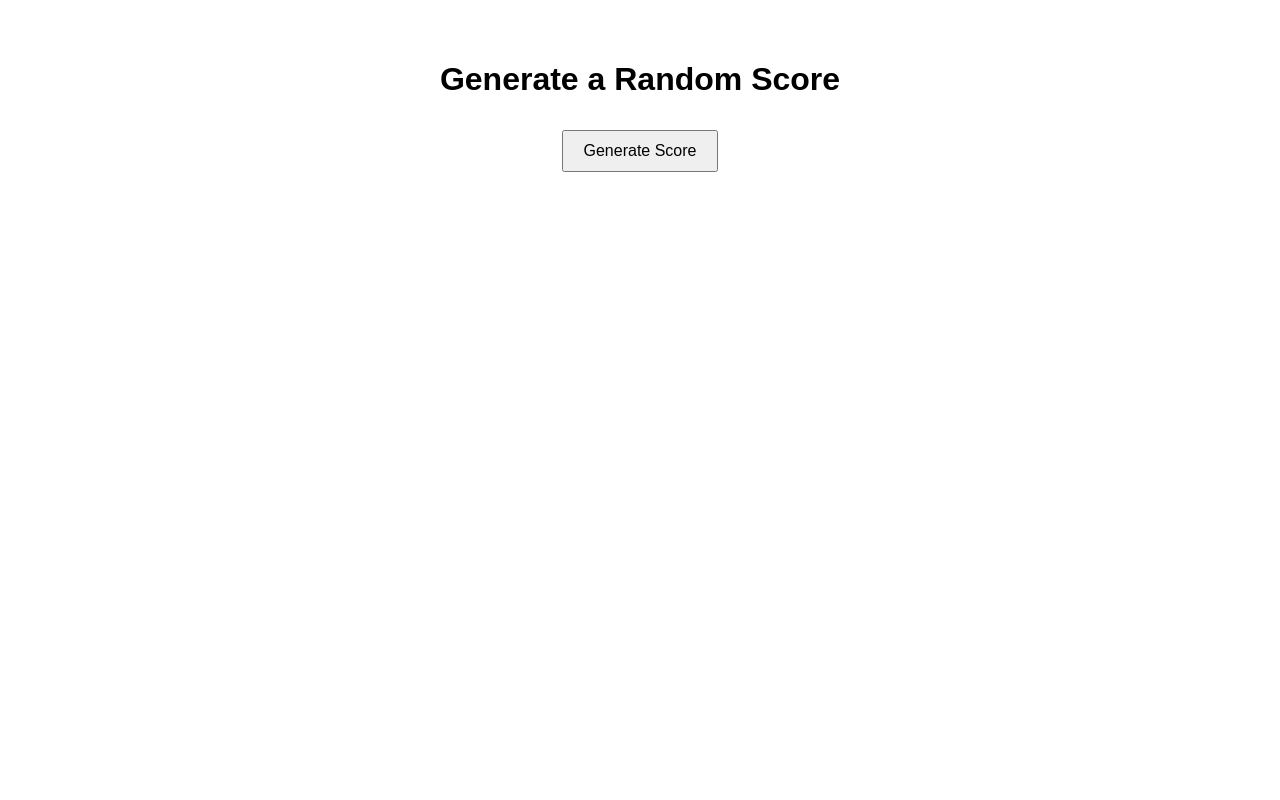
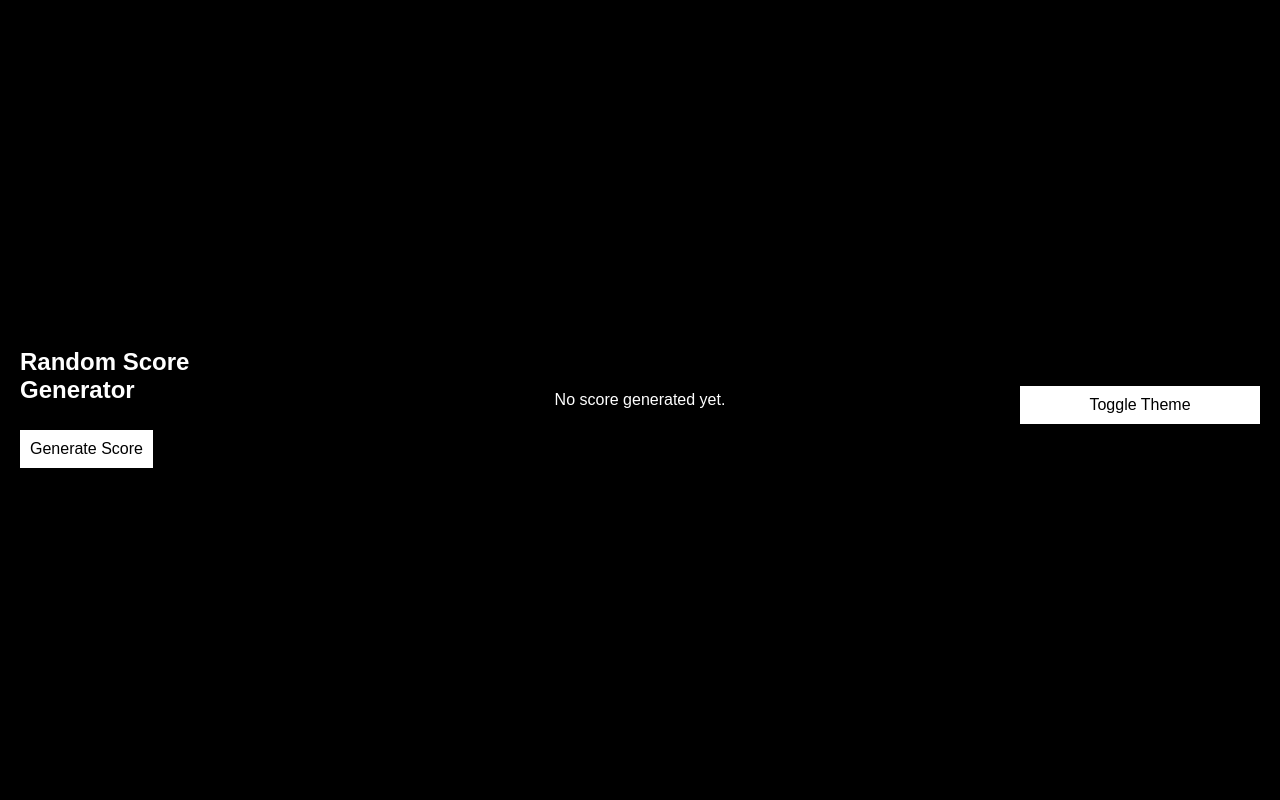
Before and after one commit to capadobatman/sheet-generator, a Flask app: page / in a window 1280 px wide. Run offline with Flask 3, Linux system fonts and the light colour scheme.

Commit message:
light/dark theme

```diff
--- a/app/templates/index.html
+++ b/app/templates/index.html
@@ -5,34 +5,96 @@
   <title>Random Score Generator</title>
   <style>
     body {
+      margin: 0;
+      padding: 0;
       font-family: sans-serif;
-      text-align: center;
-      padding: 2em;
+      background-color: #000;
+      color: #fff;
+    }
+
+    .container {
+      display: flex;
+      height: 100vh;
+    }
+
+    .left, .right {
+      width: 20%;
+      padding: 20px;
+      display: flex;
+      flex-direction: column;
+      justify-content: center;
+    }
+
+    .center {
+      width: 60%;
+      display: flex;
+      justify-content: center;
+      align-items: center;
+    }
+
+    h1 {
+      font-size: 1.5em;
+    }
+
+    button {
+      padding: 10px;
+      margin-top: 10px;
+      font-size: 1rem;
+      background-color: #fff;
+      color: #000;
+      border: none;
+      cursor: pointer;
+    }
+
+    button:hover {
+      background-color: #ccc;
     }
 
     img {
-      max-width: 80%;
-      margin-top: 20px;
-      border: 1px solid #ccc;
-    }
-
-    button {
-      padding: 10px 20px;
-      font-size: 1rem;
-      margin-top: 10px;
+      max-width: 100%;
+      max-height: 90vh;
+      border: 1px solid #555;
     }
   </style>
 </head>
 <body>
-    <h1>Generate a Random Score</h1>
+  <div class="container">
+    <!-- Lado esquerdo -->
+    <div class="left">
+      <h1>Random Score Generator</h1>
+      <form action="{{ url_for('main.generate') }}" method="get">
+        <button type="submit">Generate Score</button>
+      </form>
+    </div>
 
-    <form action="{{ url_for('main.generate') }}" method="get">
-        <button type="submit">Generate Score</button>
-    </form>
+    <!-- Centro -->
+    <div class="center">
+      {% if image %}
+        <img src="{{ url_for('static', filename='score.png') }}" alt="Generated Score">
+      {% else %}
+        <p>No score generated yet.</p>
+      {% endif %}
+    </div>
 
-    {% if image %}
-        <h2>Generated Score:</h2>
-        <img src="{{ url_for('static', filename='score.png') }}" alt="Generated Score">
-    {% endif %}
+    <!-- Lado direito -->
+    <div class="right">
+      <button onclick="toggleTheme()">Toggle Theme</button>
+      <!-- Mais opções podem ser adicionadas aqui -->
+    </div>
+  </div>
+
+  <script>
+    function toggleTheme() {
+      const body = document.body;
+      const isDark = body.style.backgroundColor === 'black' || body.style.backgroundColor === '#000';
+      if (isDark) {
+        body.style.backgroundColor = 'white';
+        body.style.color = 'black';
+      } else {
+        body.style.backgroundColor = 'black';
+        body.style.color = 'white';
+      }
+    }
+  </script>
 </body>
 </html>
```
